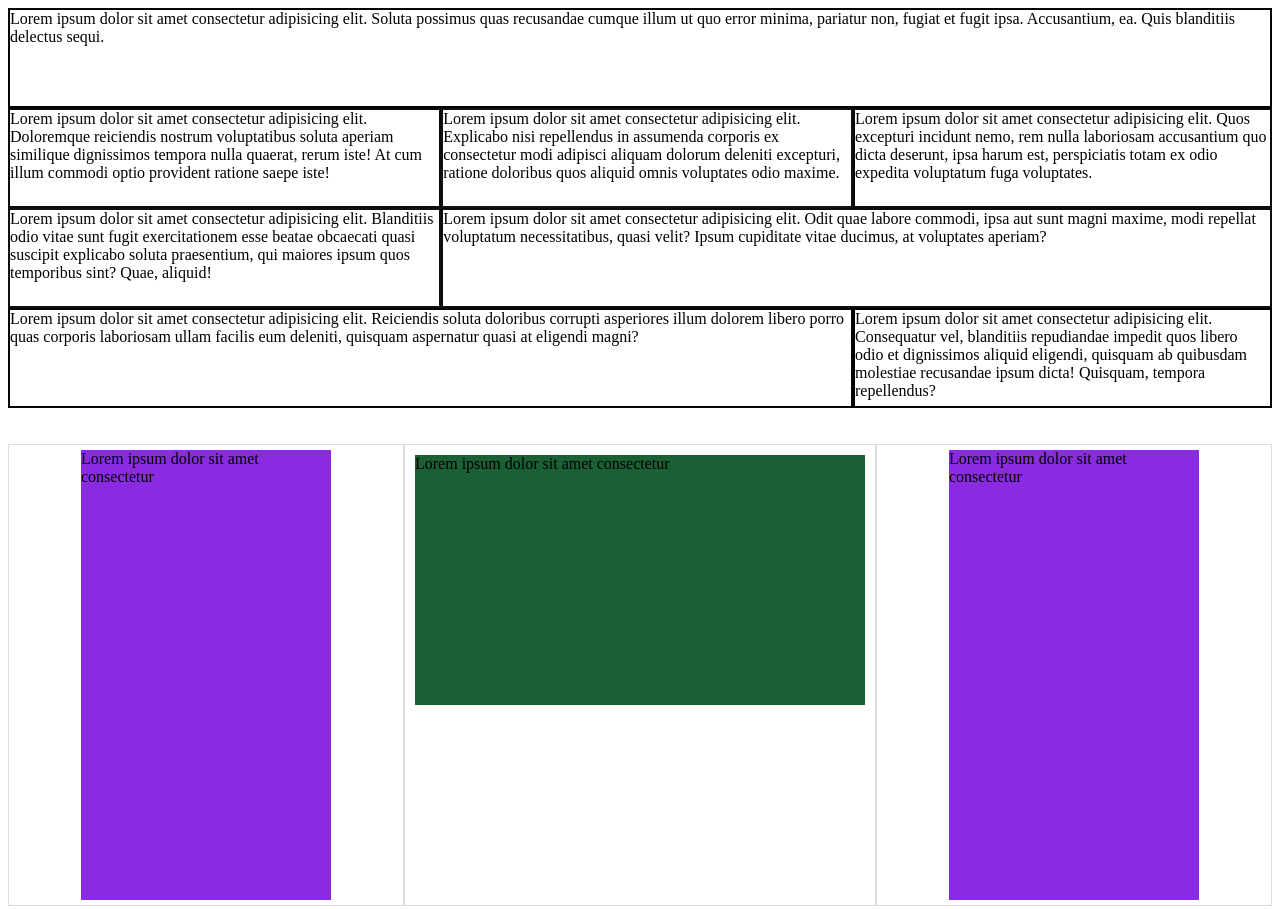
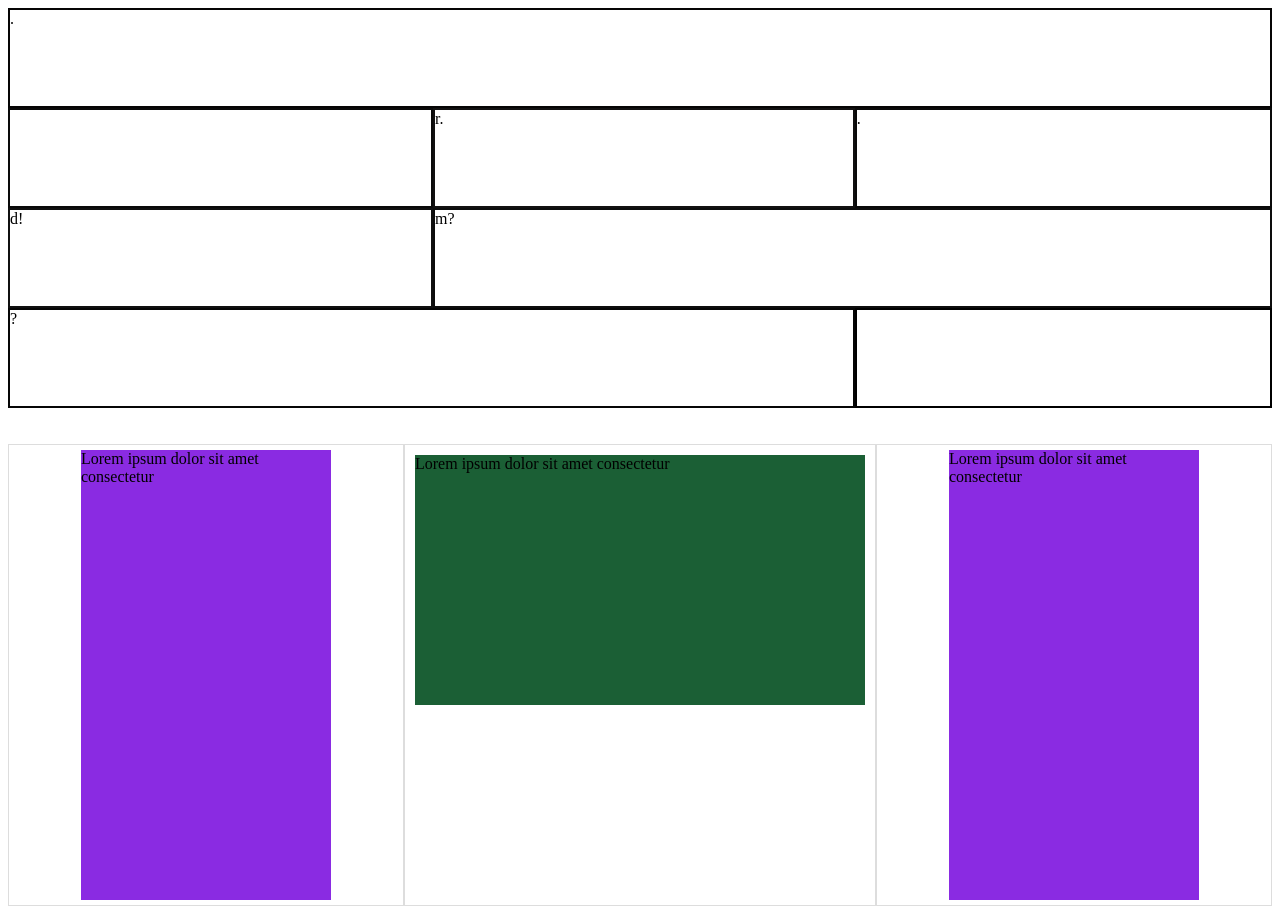
Before and after one commit to Andr3z05/Andr3z05.github.io, a plain HTML site: page index.html in a window 1280 px wide. Shown: the top 909 px of the page. Drawn offline with Linux system fonts and the light colour scheme.

Commit message:
index.html

```diff
--- a/index.html
+++ b/index.html
@@ -12,30 +12,14 @@
 
 <body>
     <div class="grid-container">
-        <div class="item1">Lorem ipsum dolor sit amet consectetur adipisicing elit. Soluta possimus quas recusandae
-            cumque illum ut quo error minima, pariatur non, fugiat et fugit ipsa. Accusantium, ea. Quis blanditiis
-            delectus sequi.</div>
-        <div class="item2">Lorem ipsum dolor sit amet consectetur adipisicing elit. Doloremque reiciendis nostrum
-            voluptatibus soluta aperiam similique dignissimos tempora nulla quaerat, rerum iste! At cum illum commodi
-            optio provident ratione saepe iste!</div>
-        <div class="item3">Lorem ipsum dolor sit amet consectetur adipisicing elit. Explicabo nisi repellendus in
-            assumenda corporis ex consectetur modi adipisci aliquam dolorum deleniti excepturi, ratione doloribus quos
-            aliquid omnis voluptates odio maxime.</div>
-        <div class="item21">Lorem ipsum dolor sit amet consectetur adipisicing elit. Quos excepturi incidunt nemo, rem
-            nulla laboriosam accusantium quo dicta deserunt, ipsa harum est, perspiciatis totam ex odio expedita
-            voluptatum fuga voluptates.</div>
-        <div class="item4">Lorem ipsum dolor sit amet consectetur adipisicing elit. Blanditiis odio vitae sunt fugit
-            exercitationem esse beatae obcaecati quasi suscipit explicabo soluta praesentium, qui maiores ipsum quos
-            temporibus sint? Quae, aliquid!</div>
-        <div class="item5">Lorem ipsum dolor sit amet consectetur adipisicing elit. Odit quae labore commodi, ipsa aut
-            sunt magni maxime, modi repellat voluptatum necessitatibus, quasi velit? Ipsum cupiditate vitae ducimus, at
-            voluptates aperiam?</div>
-        <div class="item6">Lorem ipsum dolor sit amet consectetur adipisicing elit. Reiciendis soluta doloribus corrupti
-            asperiores illum dolorem libero porro quas corporis laboriosam ullam facilis eum deleniti, quisquam
-            aspernatur quasi at eligendi magni?</div>
-        <div class="item7">Lorem ipsum dolor sit amet consectetur adipisicing elit. Consequatur vel, blanditiis
-            repudiandae impedit quos libero odio et dignissimos aliquid eligendi, quisquam ab quibusdam molestiae
-            recusandae ipsum dicta! Quisquam, tempora repellendus?</div>
+        <div class="item1">.</div>
+        <div class="item2"></div>
+        <div class="item3">r.</div>
+        <div class="item21">.</div>
+        <div class="item4">d!</div>
+        <div class="item5">m?</div>
+        <div class="item6">?</div>
+        <div class="item7"></div>
     </div>
     <br><br>
     <div class="flex-container">
```
